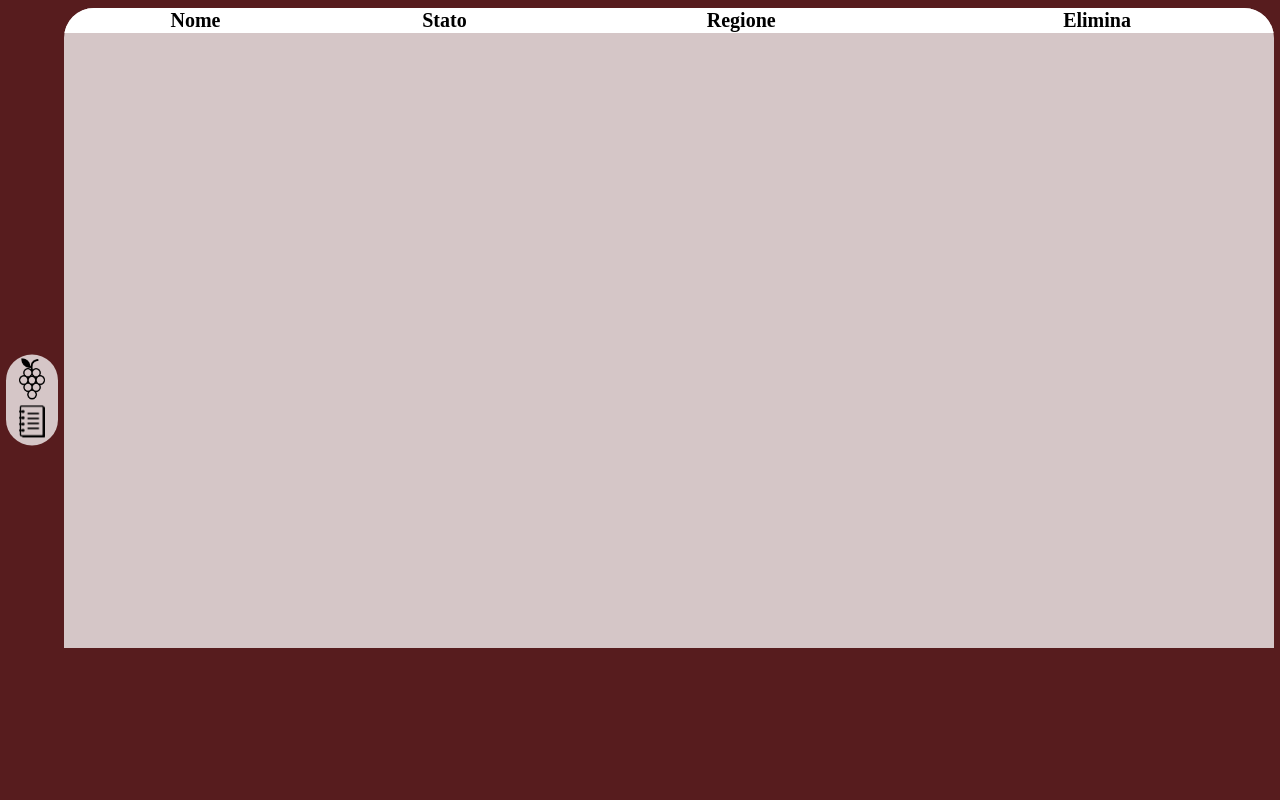
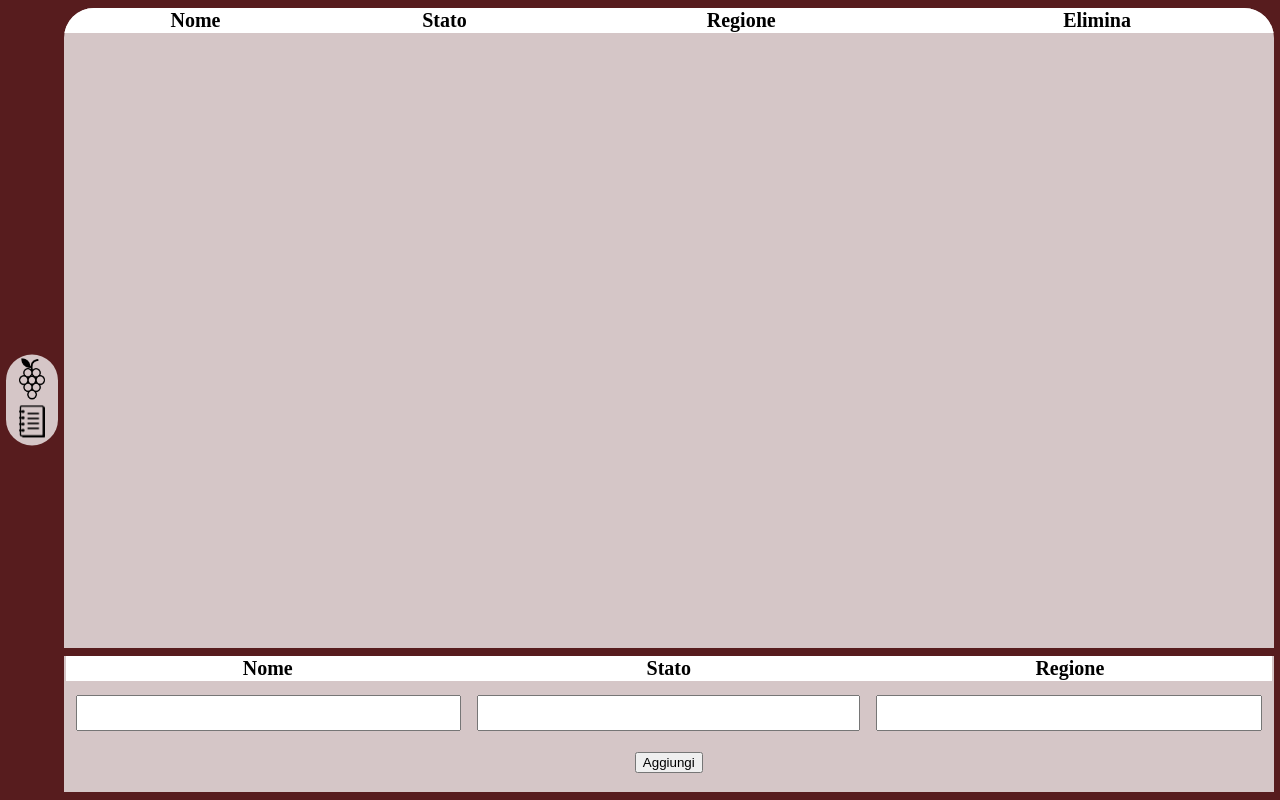
Before and after one commit to FraBomba6/Wine_Manager, an Electron app: page html/cantina.html in a window 1280 px wide. Drawn offline with Linux system fonts and the light colour scheme.

Commit message:
Modified html and css

```diff
--- a/html/cantina.html
+++ b/html/cantina.html
@@ -26,5 +26,29 @@
         <tbody id="cantinaDbBody"></tbody>
     </table>
 </div>
+<div class="modifierContainer">
+    <table>
+        <thead>
+        <tr>
+            <th>Nome</th>
+            <th>Stato</th>
+            <th>Regione</th>
+        </tr>
+        </thead>
+        <tbody id="newProducerBody">
+        <tr>
+            <td><textarea id="newProducerName"></textarea></td>
+            <td><textarea id="newProducerState"></textarea></td>
+            <td><textarea id="newProducerRegion"></textarea></td>
+        </tr>
+        <tr>
+            <td colspan="3"><input type="button" value="Aggiungi" id="newProducerAdd"></td>
+        </tr>
+        <tr>
+            <td colspan="3" id="newProducerError"></td>
+        </tr>
+        </tbody>
+    </table>
+</div>
 </body>
 </html>
--- a/html/styles.css
+++ b/html/styles.css
@@ -89,3 +89,15 @@ textarea[name="price"], input[name="year"] {
 .annataHeader, .prezzoHeader {
     width: 7%;
 }
+
+#newWineError, #newProducerError {
+    color: red;
+    text-transform: none;
+    font-weight: bold;
+    opacity: 1;
+    transition: opacity 15s;
+}
+
+#newWineError.fadeOut, #newProducerError.fadeOut{
+    opacity: 0;
+}
```
Also changed, not shown: html/index.html (+6 -2 lines).
